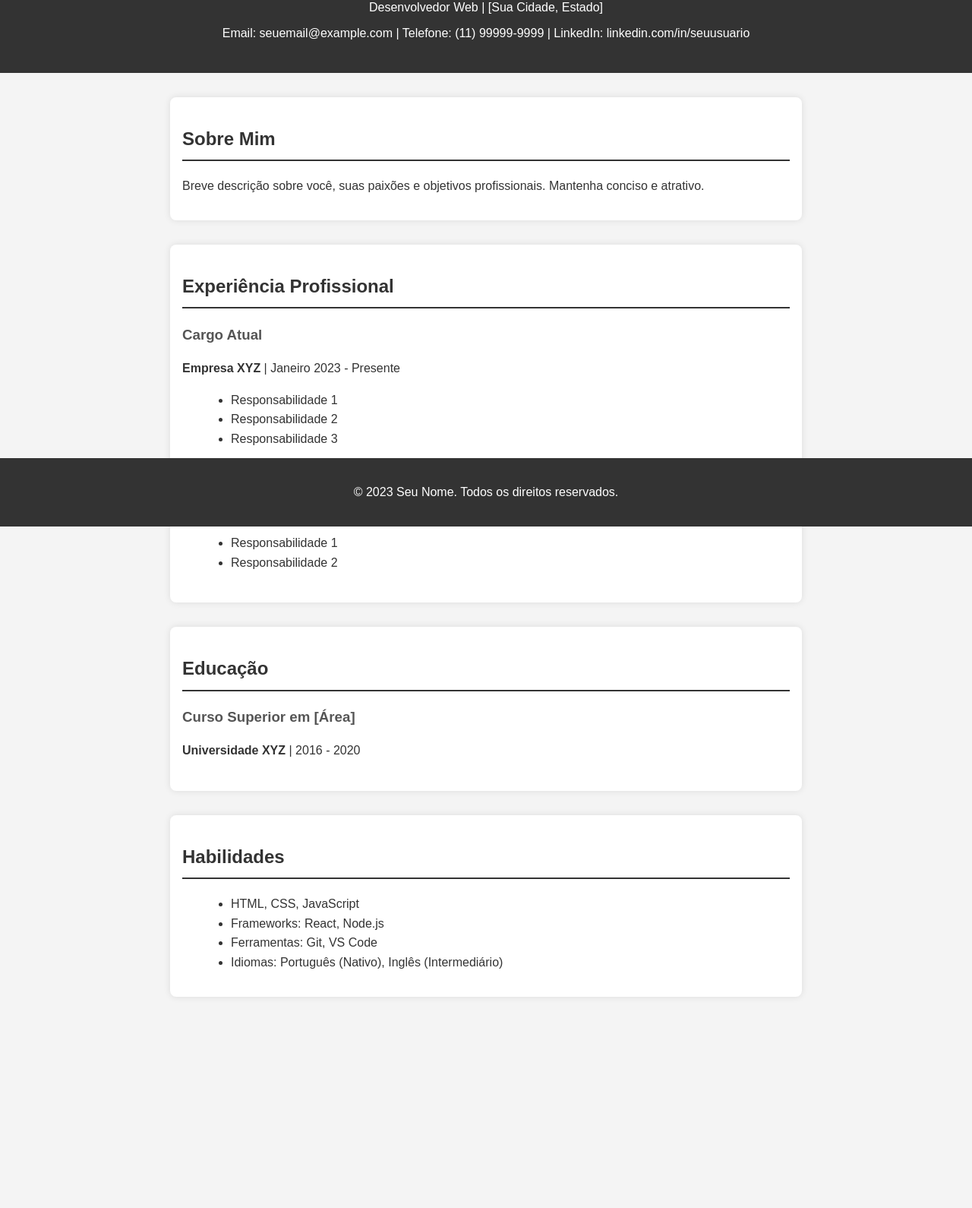
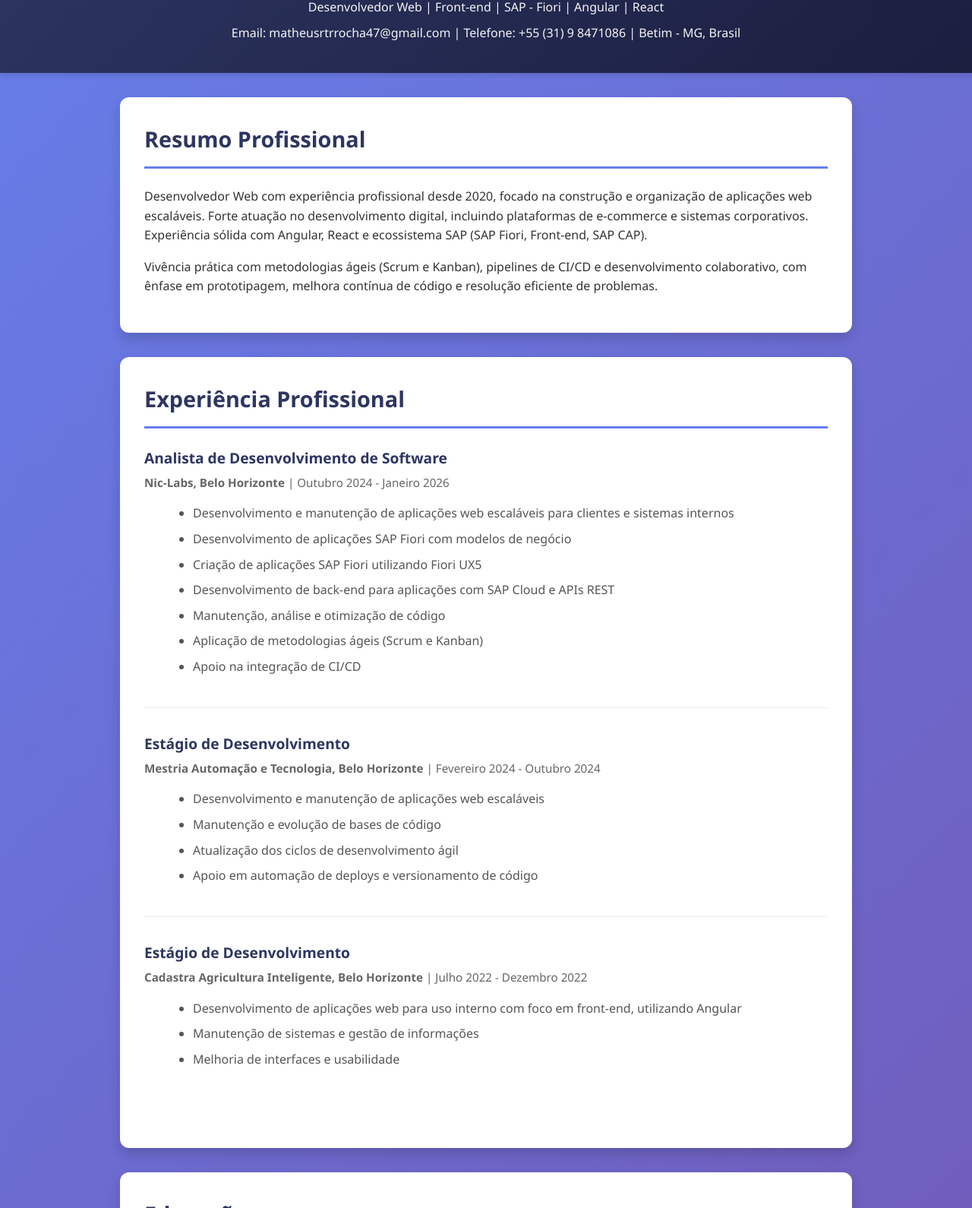
Before and after one commit to Tr3dade/matheustrindade.github.io, a plain HTML site: page index.html in a window 1280 px wide. Shown: the part 107-1697 px from the top of the page at 76% size. Before the commit the page ends 1451 px from the top, so only its background shows below. Drawn offline with Linux system fonts and the light colour scheme.

Commit message:
Atualizar currículo com informações de Matheus Trindade Rocha e melhorar design

```diff
--- a/index.html
+++ b/index.html
@@ -8,33 +8,49 @@
 </head>
 <body>
     <header>
-        <h1>Seu Nome Completo</h1>
-        <p>Desenvolvedor Web | [Sua Cidade, Estado]</p>
-        <p>Email: seuemail@example.com | Telefone: (11) 99999-9999 | LinkedIn: linkedin.com/in/seuusuario</p>
+        <h1>Matheus Trindade Rocha</h1>
+        <p>Desenvolvedor Web | Front-end | SAP - Fiori | Angular | React</p>
+        <p>Email: matheusrtrrocha47@gmail.com | Telefone: +55 (31) 9 8471086 | Betim - MG, Brasil</p>
     </header>
 
     <section id="sobre">
-        <h2>Sobre Mim</h2>
-        <p>Breve descrição sobre você, suas paixões e objetivos profissionais. Mantenha conciso e atrativo.</p>
+        <h2>Resumo Profissional</h2>
+        <p>Desenvolvedor Web com experiência profissional desde 2020, focado na construção e organização de aplicações web escaláveis. Forte atuação no desenvolvimento digital, incluindo plataformas de e-commerce e sistemas corporativos. Experiência sólida com Angular, React e ecossistema SAP (SAP Fiori, Front-end, SAP CAP).</p>
+        <p>Vivência prática com metodologias ágeis (Scrum e Kanban), pipelines de CI/CD e desenvolvimento colaborativo, com ênfase em prototipagem, melhora contínua de código e resolução eficiente de problemas.</p>
     </section>
 
     <section id="experiencia">
         <h2>Experiência Profissional</h2>
         <div class="job">
-            <h3>Cargo Atual</h3>
-            <p><strong>Empresa XYZ</strong> | Janeiro 2023 - Presente</p>
+            <h3>Analista de Desenvolvimento de Software</h3>
+            <p><strong>Nic-Labs, Belo Horizonte</strong> | Outubro 2024 - Janeiro 2026</p>
             <ul>
-                <li>Responsabilidade 1</li>
-                <li>Responsabilidade 2</li>
-                <li>Responsabilidade 3</li>
+                <li>Desenvolvimento e manutenção de aplicações web escaláveis para clientes e sistemas internos</li>
+                <li>Desenvolvimento de aplicações SAP Fiori com modelos de negócio</li>
+                <li>Criação de aplicações SAP Fiori utilizando Fiori UX5</li>
+                <li>Desenvolvimento de back-end para aplicações com SAP Cloud e APIs REST</li>
+                <li>Manutenção, análise e otimização de código</li>
+                <li>Aplicação de metodologias ágeis (Scrum e Kanban)</li>
+                <li>Apoio na integração de CI/CD</li>
             </ul>
         </div>
         <div class="job">
-            <h3>Cargo Anterior</h3>
-            <p><strong>Empresa ABC</strong> | Janeiro 2020 - Dezembro 2022</p>
+            <h3>Estágio de Desenvolvimento</h3>
+            <p><strong>Mestria Automação e Tecnologia, Belo Horizonte</strong> | Fevereiro 2024 - Outubro 2024</p>
             <ul>
-                <li>Responsabilidade 1</li>
-                <li>Responsabilidade 2</li>
+                <li>Desenvolvimento e manutenção de aplicações web escaláveis</li>
+                <li>Manutenção e evolução de bases de código</li>
+                <li>Atualização dos ciclos de desenvolvimento ágil</li>
+                <li>Apoio em automação de deploys e versionamento de código</li>
+            </ul>
+        </div>
+        <div class="job">
+            <h3>Estágio de Desenvolvimento</h3>
+            <p><strong>Cadastra Agricultura Inteligente, Belo Horizonte</strong> | Julho 2022 - Dezembro 2022</p>
+            <ul>
+                <li>Desenvolvimento de aplicações web para uso interno com foco em front-end, utilizando Angular</li>
+                <li>Manutenção de sistemas e gestão de informações</li>
+                <li>Melhoria de interfaces e usabilidade</li>
             </ul>
         </div>
     </section>
@@ -42,23 +58,58 @@
     <section id="educacao">
         <h2>Educação</h2>
         <div class="education">
-            <h3>Curso Superior em [Área]</h3>
-            <p><strong>Universidade XYZ</strong> | 2016 - 2020</p>
+            <h3>Bacharelado em Sistemas de Informação</h3>
+            <p><strong>Pontifícia Universidade Católica de Minas Gerais (PUC Minas)</strong> | 8º Período</p>
+        </div>
+        <h2 style="margin-top: 1.5rem;">Cursos e Certificações</h2>
+        <ul>
+            <li>Algoritmos & Lógica de Programação - Nélio Alves (Udemy)</li>
+            <li>Formação Cientista de Dados: O Curso - Fernando Amaral (Udemy)</li>
+            <li>Redes e Segurança - AWS (Outubro 2024)</li>
+            <li>Angular + Bill - Utilização em Real-time (Fevereiro 2022)</li>
+            <li>Hack Truck - Desenvolvimento de Aplicações (Março 2023)</li>
+            <li>Operação e Computadores: Práticas Locais - Sançarena (2017)</li>
+        </ul>
+    </section>
+
+    <section id="habilidades">
+        <h2>Habilidades Técnicas</h2>
+        <div class="skill-category">
+            <h3>Linguagens de Programação</h3>
+            <p>Python, TypeScript, JavaScript</p>
+        </div>
+        <div class="skill-category">
+            <h3>Frameworks & Bibliotecas</h3>
+            <p>Angular, React, Bootstrap, SAP Fiori, SAP CAP</p>
+        </div>
+        <div class="skill-category">
+            <h3>Back-end & Cloud</h3>
+            <p>SAP CAP, APIs REST, SAP Cloud</p>
+        </div>
+        <div class="skill-category">
+            <h3>Tecnologias Web</h3>
+            <p>HTML5, CSS3, Responsive Design</p>
+        </div>
+        <div class="skill-category">
+            <h3>DevOps & CI/CD</h3>
+            <p>Docker, CI/CD, Git (GitHub, GitLab)</p>
+        </div>
+        <div class="skill-category">
+            <h3>Banco de Dados</h3>
+            <p>Oracle, SQL Server</p>
+        </div>
+        <div class="skill-category">
+            <h3>Metodologias & Soft Skills</h3>
+            <p>Agile, Scrum, Kanban, Desenvolvimento Colaborativo</p>
+        </div>
+        <div class="skill-category">
+            <h3>Sistemas Operacionais</h3>
+            <p>Windows, Linux</p>
         </div>
     </section>
 
-    <section id="habilidades">
-        <h2>Habilidades</h2>
-        <ul>
-            <li>HTML, CSS, JavaScript</li>
-            <li>Frameworks: React, Node.js</li>
-            <li>Ferramentas: Git, VS Code</li>
-            <li>Idiomas: Português (Nativo), Inglês (Intermediário)</li>
-        </ul>
-    </section>
-
     <footer>
-        <p>&copy; 2023 Seu Nome. Todos os direitos reservados.</p>
+        <p>&copy; 2026 Matheus Trindade Rocha. Todos os direitos reservados.</p>
     </footer>
 </body>
 </html>
--- a/styles.css
+++ b/styles.css
@@ -1,63 +1,110 @@
 body {
-    font-family: Arial, sans-serif;
+    font-family: 'Segoe UI', Tahoma, Geneva, Verdana, sans-serif;
     margin: 0;
     padding: 0;
     line-height: 1.6;
     color: #333;
-    background-color: #f4f4f4;
+    background: linear-gradient(135deg, #667eea 0%, #764ba2 100%);
+    min-height: 100vh;
 }
 
 header {
-    background-color: #333;
+    background: linear-gradient(135deg, #2d3561 0%, #1a1e3f 100%);
     color: #fff;
     text-align: center;
     padding: 2rem 0;
+    box-shadow: 0 4px 6px rgba(0, 0, 0, 0.1);
 }
 
 header h1 {
     margin: 0;
     font-size: 2.5rem;
+    font-weight: 700;
 }
 
 header p {
     margin: 0.5rem 0;
+    font-size: 1rem;
+    opacity: 0.95;
 }
 
 section {
-    max-width: 800px;
+    max-width: 900px;
     margin: 2rem auto;
-    padding: 1rem;
+    padding: 2rem;
     background-color: #fff;
-    border-radius: 8px;
-    box-shadow: 0 0 10px rgba(0, 0, 0, 0.1);
+    border-radius: 12px;
+    box-shadow: 0 8px 16px rgba(0, 0, 0, 0.15);
 }
 
 h2 {
-    color: #333;
-    border-bottom: 2px solid #333;
-    padding-bottom: 0.5rem;
+    color: #2d3561;
+    border-bottom: 3px solid #667eea;
+    padding-bottom: 0.8rem;
+    margin-top: 0;
+    font-size: 1.8rem;
+}
+
+h3 {
+    color: #764ba2;
+    margin: 0.5rem 0;
 }
 
 .job, .education {
-    margin-bottom: 1.5rem;
+    margin-bottom: 2rem;
+    padding-bottom: 1.5rem;
+    border-bottom: 1px solid #eee;
+}
+
+.job:last-child, .education:last-child {
+    border-bottom: none;
 }
 
 .job h3, .education h3 {
-    margin: 0;
-    color: #555;
+    margin: 0.5rem 0 0.2rem 0;
+    color: #2d3561;
+    font-size: 1.2rem;
+}
+
+.job p, .education p {
+    margin: 0.3rem 0 0.8rem 0;
+    color: #666;
+    font-size: 0.95rem;
 }
 
 ul {
     list-style-type: disc;
     margin-left: 1.5rem;
+    color: #555;
+}
+
+ul li {
+    margin-bottom: 0.5rem;
+}
+
+.skill-category {
+    margin-bottom: 1.2rem;
+    padding: 1rem;
+    background: #f8f9ff;
+    border-left: 4px solid #667eea;
+    border-radius: 4px;
+}
+
+.skill-category h3 {
+    margin: 0 0 0.5rem 0;
+    color: #667eea;
+    font-size: 1.1rem;
+}
+
+.skill-category p {
+    margin: 0;
+    color: #555;
 }
 
 footer {
     text-align: center;
-    padding: 1rem 0;
-    background-color: #333;
+    padding: 1.5rem 0;
+    background: linear-gradient(135deg, #2d3561 0%, #1a1e3f 100%);
     color: #fff;
-    position: fixed;
-    width: 100%;
-    bottom: 0;
+    margin-top: 3rem;
 }
```
